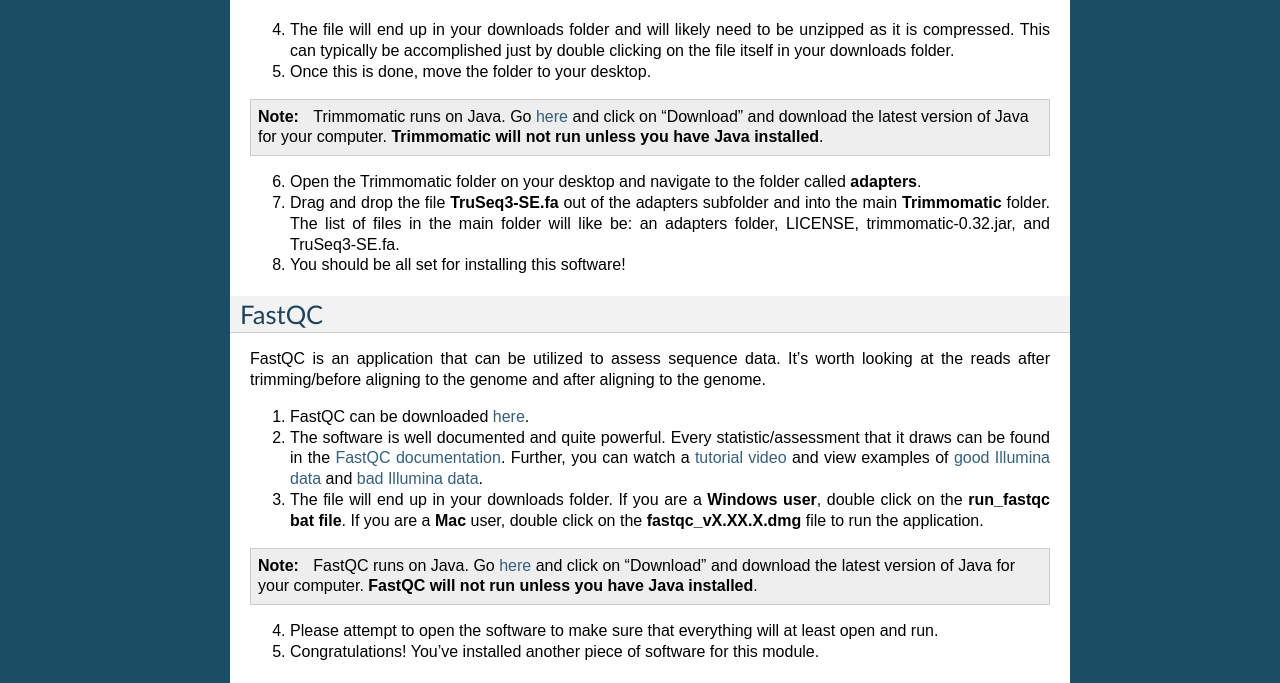
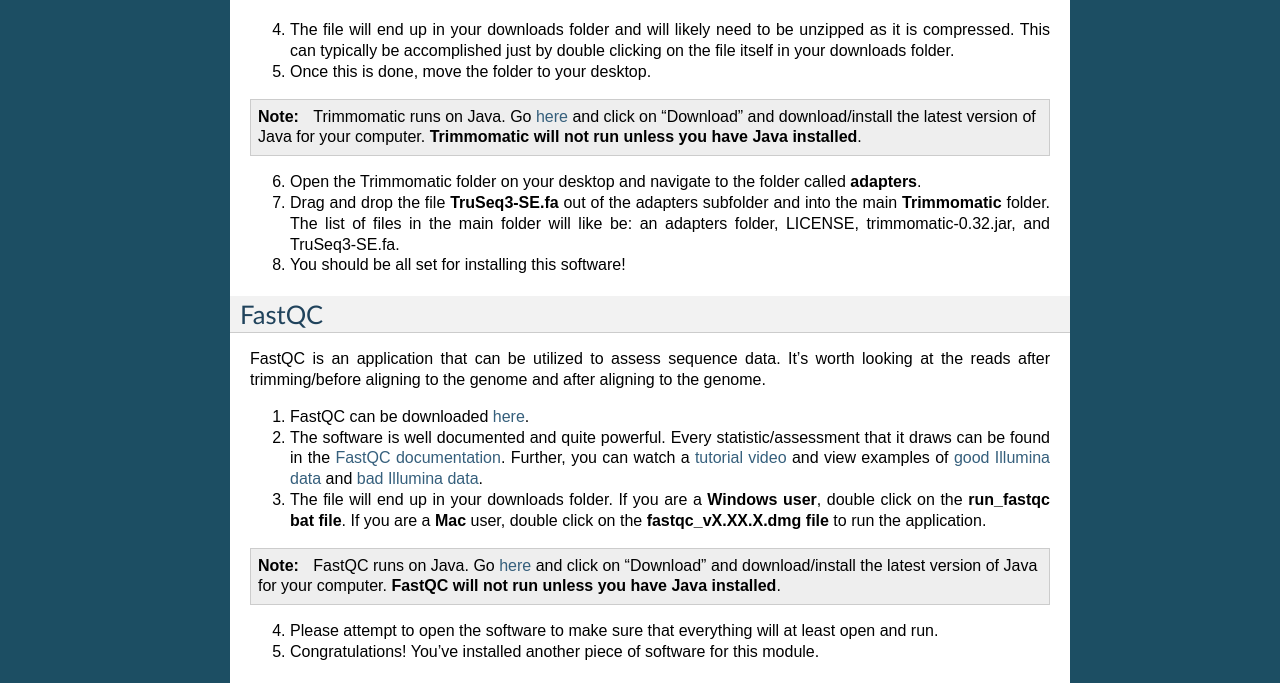
Before and after one commit to biobenkj/MMG434, a Sphinx documentation site: the page built from docs/source/dayone.rst, in a window 1280 px wide. Shown: the part 896-1579 px from the top of the page. Built offline with Sphinx 7.4.7, drawn with Linux system fonts in a browser that asks for light colours.

Commit message:
Note edits for day one

```diff
--- a/docs/source/dayone.rst
+++ b/docs/source/dayone.rst
@@ -40,7 +40,7 @@ Trimmomatic is a commonly utilized tool for QC/trimming short reads and has been
 
 5. Once this is done, move the folder to your desktop.
 
-.. note:: Trimmomatic runs on Java. Go `here <http://www.java.com/en/>`_ and click on "Download" and download the latest version of Java for your computer. **Trimmomatic will not run unless you have Java installed**.
+.. note:: Trimmomatic runs on Java. Go `here <http://www.java.com/en/>`_ and click on "Download" and download/install the latest version of Java for your computer. **Trimmomatic will not run unless you have Java installed**.
 
 6. Open the Trimmomatic folder on your desktop and navigate to the folder called **adapters**.
 
@@ -59,9 +59,9 @@ FastQC is an application that can be utilized to assess sequence data. It's wort
 
 2. The software is well documented and quite powerful. Every statistic/assessment that it draws can be found in the `FastQC documentation <http://www.bioinformatics.babraham.ac.uk/projects/fastqc/Help/>`_. Further, you can watch a `tutorial video <https://www.youtube.com/watch?v=bz93ReOv87Y>`_ and view examples of `good Illumina data <http://www.bioinformatics.babraham.ac.uk/projects/fastqc/good_sequence_short_fastqc.html>`_ and `bad Illumina data <http://www.bioinformatics.babraham.ac.uk/projects/fastqc/bad_sequence_fastqc.html>`_.
 
-3. The file will end up in your downloads folder. If you are a **Windows user**, double click on the **run_fastqc bat file**. If you are a **Mac** user, double click on the **fastqc_vX.XX.X.dmg** file to run the application.
+3. The file will end up in your downloads folder. If you are a **Windows user**, double click on the **run_fastqc bat file**. If you are a **Mac** user, double click on the **fastqc_vX.XX.X.dmg file** to run the application.
 
-.. note:: FastQC runs on Java. Go `here <http://www.java.com/en/>`_ and click on "Download" and download the latest version of Java for your computer. **FastQC will not run unless you have Java installed**.
+.. note:: FastQC runs on Java. Go `here <http://www.java.com/en/>`_ and click on "Download" and download/install the latest version of Java for your computer. **FastQC will not run unless you have Java installed**.
 
 4. Please attempt to open the software to make sure that everything will at least open and run.
 
```
